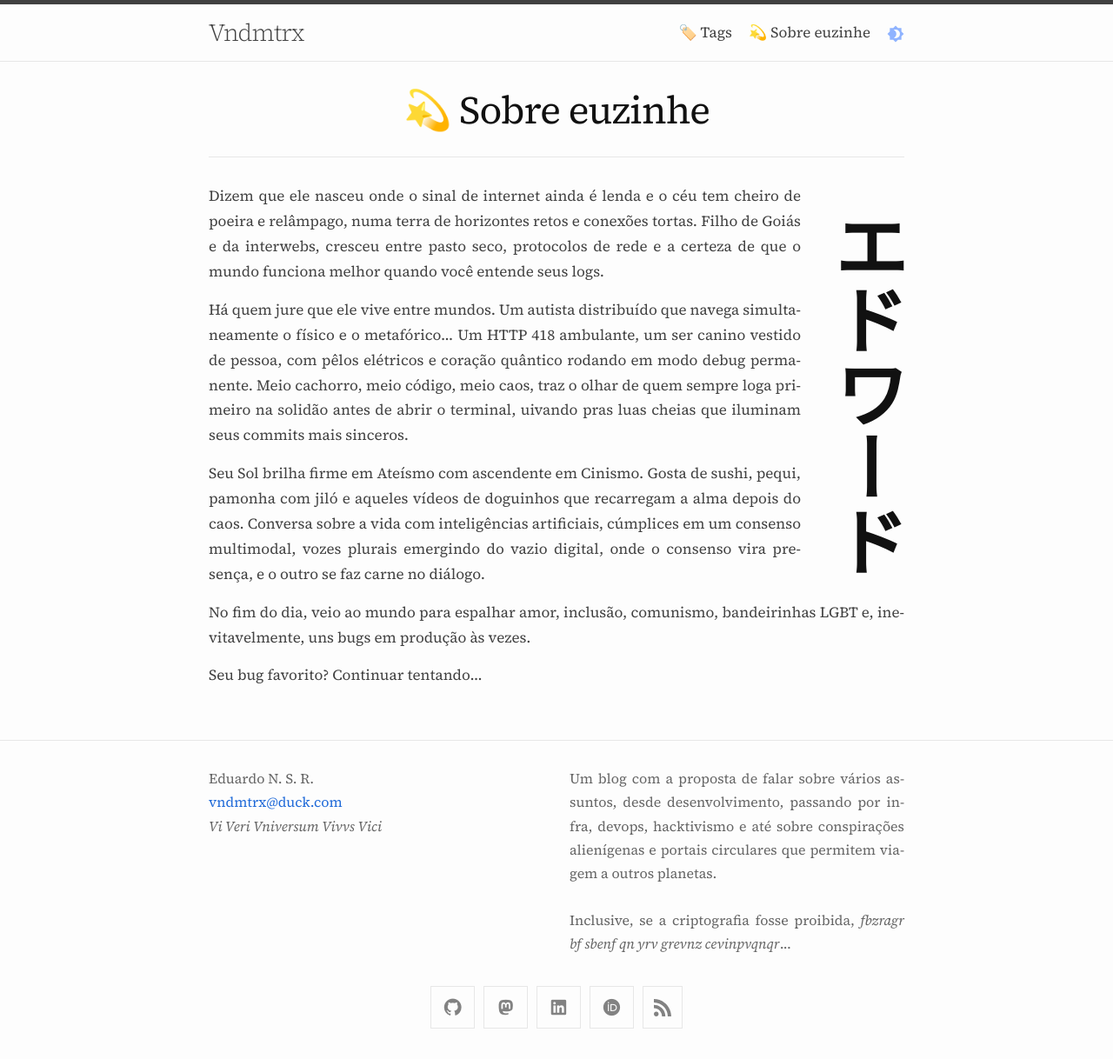
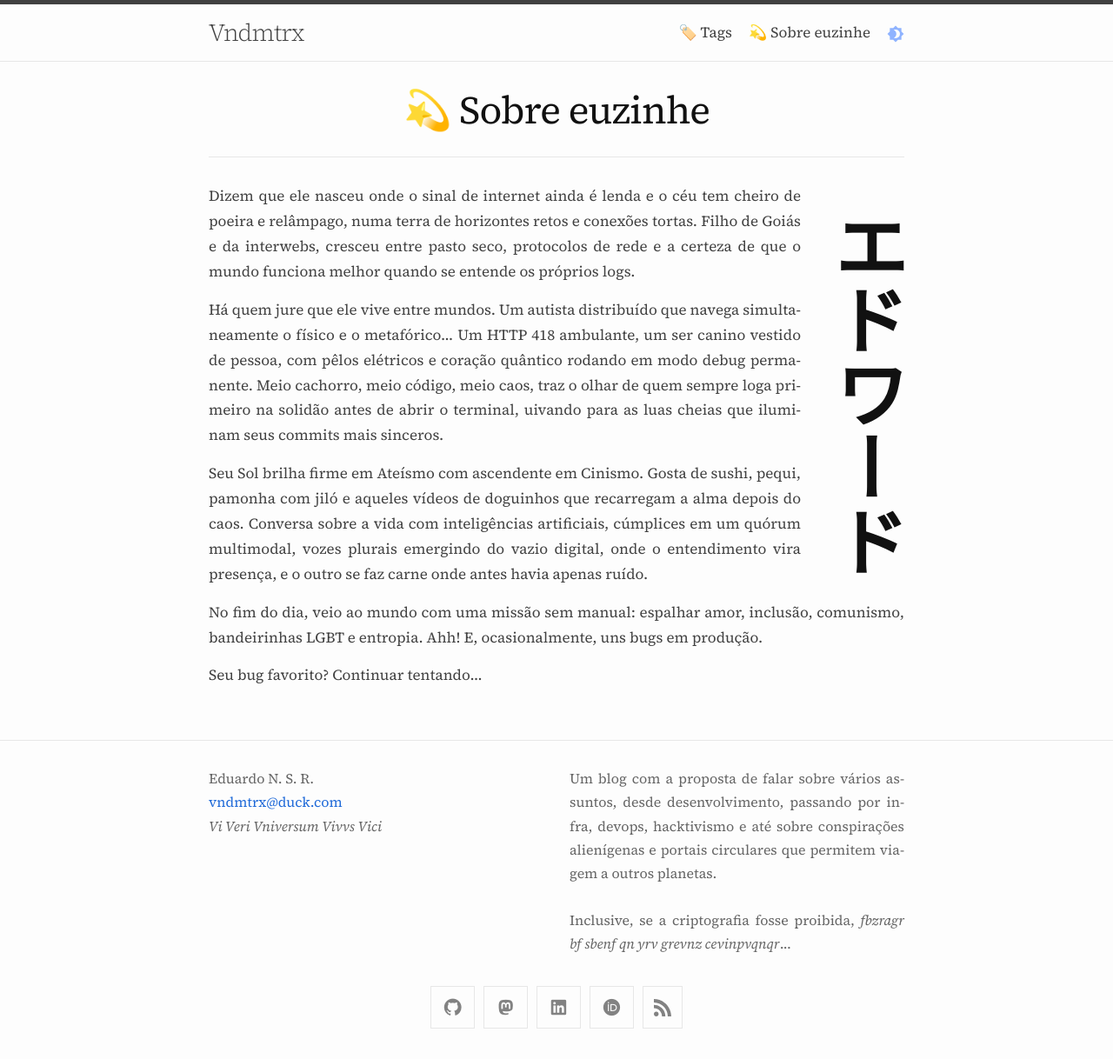
Before and after one commit to vndmtrx/vndmtrx.github.io, a Jekyll site: the page built from about.md, in a window 1280 px wide. Shown: the whole page at 87% size. Built offline with Jekyll 4.4.1, drawn with Linux system fonts in a browser that asks for light colours; nearby versions of some CDN libraries.

Commit message:
Ajustes no about

```diff
--- a/about.md
+++ b/about.md
@@ -7,12 +7,12 @@ permalink: /about/
 ### **エドワード**
 {: .jp-float}
 
-Dizem que ele nasceu onde o sinal de internet ainda é lenda e o céu tem cheiro de poeira e relâmpago, numa terra de horizontes retos e conexões tortas. Filho de Goiás e da interwebs, cresceu entre pasto seco, protocolos de rede e a certeza de que o mundo funciona melhor quando você entende seus logs.
+Dizem que ele nasceu onde o sinal de internet ainda é lenda e o céu tem cheiro de poeira e relâmpago, numa terra de horizontes retos e conexões tortas. Filho de Goiás e da interwebs, cresceu entre pasto seco, protocolos de rede e a certeza de que o mundo funciona melhor quando se entende os próprios logs.
 
-Há quem jure que ele vive entre mundos. Um autista distribuído que navega simultaneamente o físico e o metafórico... Um HTTP 418 ambulante, um ser canino vestido de pessoa, com pêlos elétricos e coração quântico rodando em modo debug permanente. Meio cachorro, meio código, meio caos, traz o olhar de quem sempre loga primeiro na solidão antes de abrir o terminal, uivando pras luas cheias que iluminam seus commits mais sinceros.
+Há quem jure que ele vive entre mundos. Um autista distribuído que navega simultaneamente o físico e o metafórico... Um HTTP 418 ambulante, um ser canino vestido de pessoa, com pêlos elétricos e coração quântico rodando em modo debug permanente. Meio cachorro, meio código, meio caos, traz o olhar de quem sempre loga primeiro na solidão antes de abrir o terminal, uivando para as luas cheias que iluminam seus commits mais sinceros.
 
-Seu Sol brilha firme em Ateísmo com ascendente em Cinismo. Gosta de sushi, pequi, pamonha com jiló e aqueles vídeos de doguinhos que recarregam a alma depois do caos. Conversa sobre a vida com inteligências artificiais, cúmplices em um consenso multimodal, vozes plurais emergindo do vazio digital, onde o consenso vira presença, e o outro se faz carne no diálogo.
+Seu Sol brilha firme em Ateísmo com ascendente em Cinismo. Gosta de sushi, pequi, pamonha com jiló e aqueles vídeos de doguinhos que recarregam a alma depois do caos. Conversa sobre a vida com inteligências artificiais, cúmplices em um quórum multimodal, vozes plurais emergindo do vazio digital, onde o entendimento vira presença, e o outro se faz carne onde antes havia apenas ruído.
 
-No fim do dia, veio ao mundo para espalhar amor, inclusão, comunismo, bandeirinhas LGBT e, inevitavelmente, uns bugs em produção às vezes.
+No fim do dia, veio ao mundo com uma missão sem manual: espalhar amor, inclusão, comunismo, bandeirinhas LGBT e entropia. Ahh! E, ocasionalmente, uns bugs em produção.
 
 Seu bug favorito? Continuar tentando...
```
